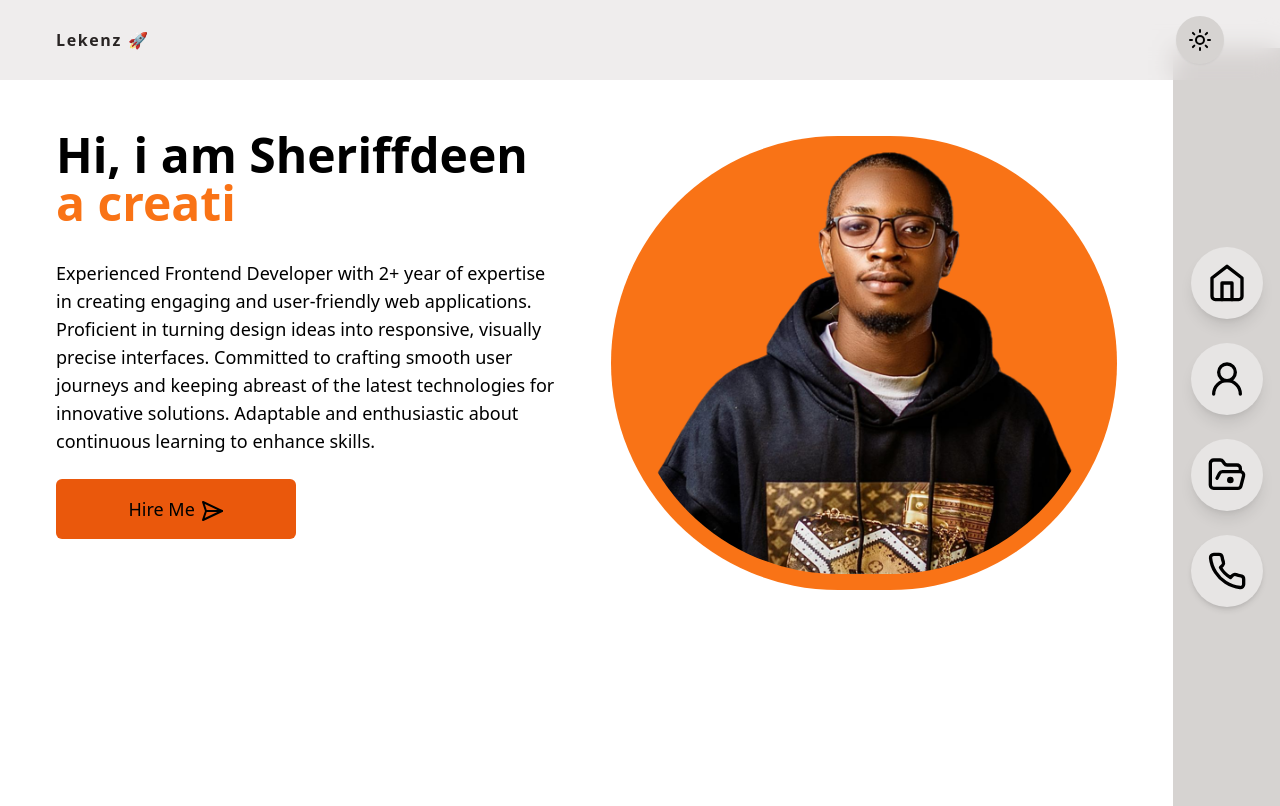
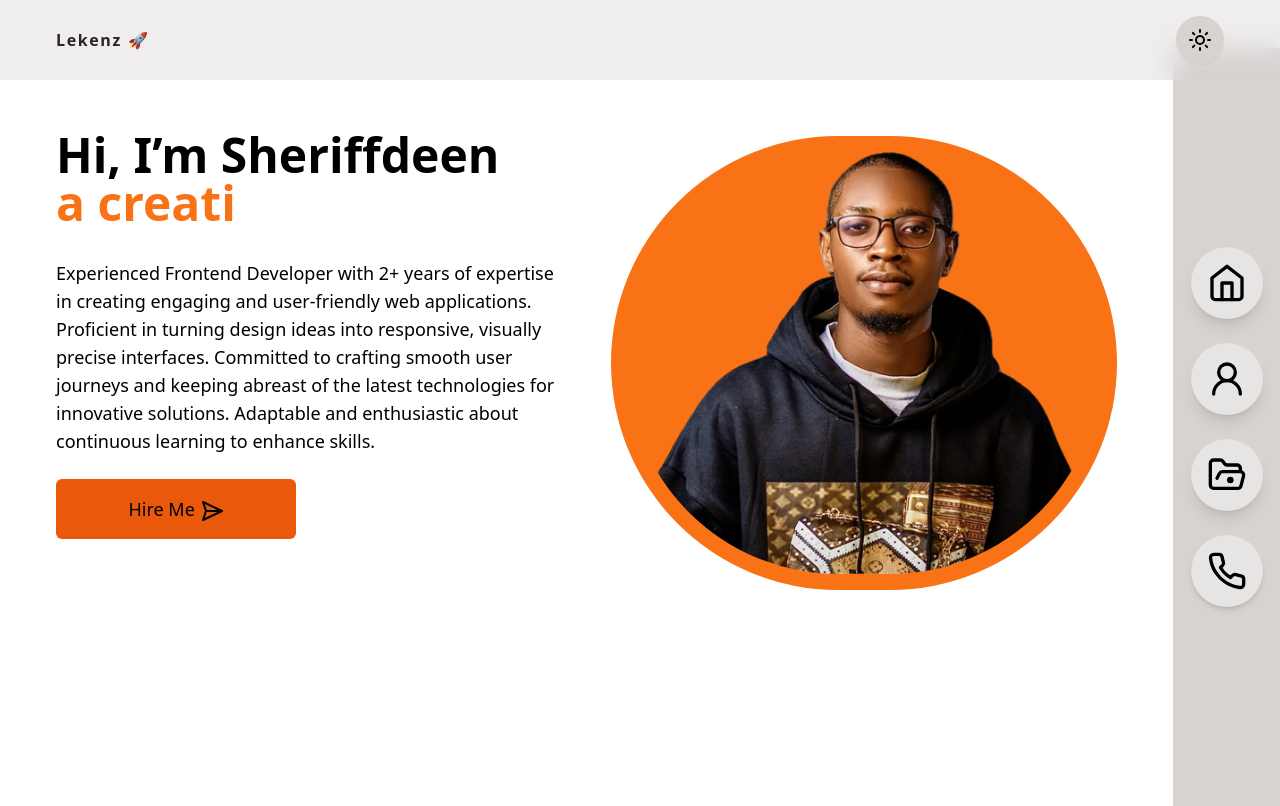
Before and after one commit to sheriffdeen-yusuf/my-portfolio, a Next.js app: page / in a window 1280 px wide. Built offline with nearby package versions, Linux system fonts and the light colour scheme.

Commit message:
typo fix

```diff
--- a/src/pages/index.tsx
+++ b/src/pages/index.tsx
@@ -12,10 +12,10 @@ function Index() {
         <div className="md:b-4 grid grid-cols-1 items-center justify-center gap-12 pb-40 md:grid-cols-2">
           <div>
             <h1 className="text-2xl font-semibold md:text-5xl">
-              Hi, i am Sheriffdeen <TypingText />
+              Hi, I&#8217;m Sheriffdeen <TypingText />
             </h1>
             <p className="mt-8 text-lg font-medium">
-              Experienced Frontend Developer with 2+ year of expertise in
+              Experienced Frontend Developer with 2+ years of expertise in
               creating engaging and user-friendly web applications. Proficient
               in turning design ideas into responsive, visually precise
               interfaces. Committed to crafting smooth user journeys and keeping
--- a/src/pages/projects/index.tsx
+++ b/src/pages/projects/index.tsx
@@ -1,5 +1,4 @@
 import AppLayout from "@/components/layouts/AppLayout";
-
 import React from "react";
 import ProjectCard from "./ProjectCard";
 
```
